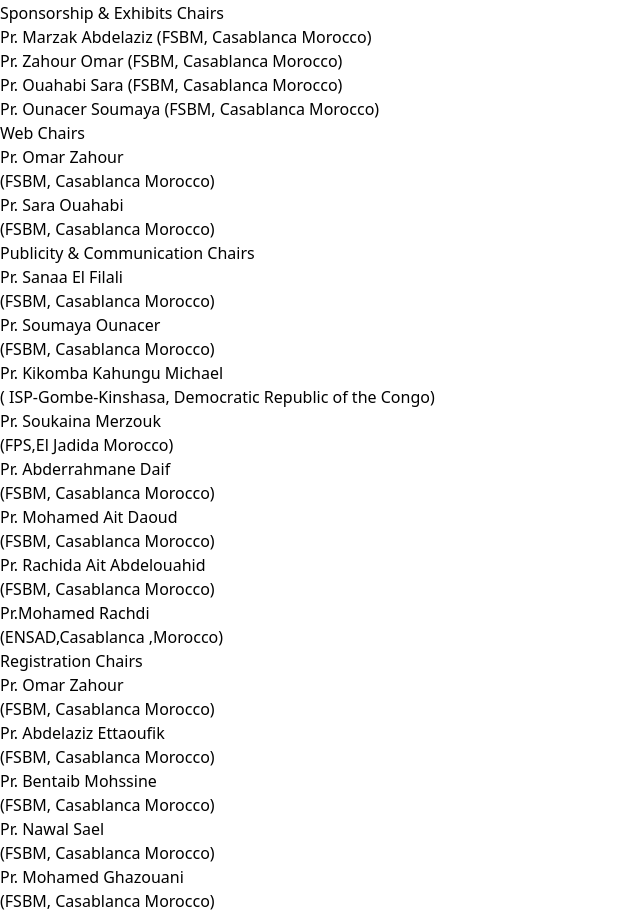
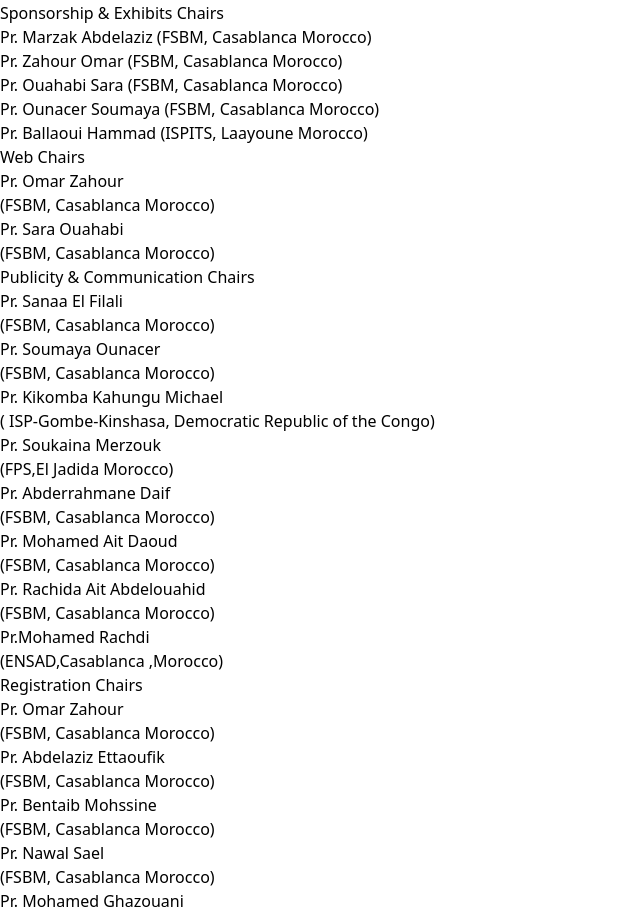
Before and after one commit to ilyasfarkhane-dev/conference, a Next.js app: page /committee in a window 1280 px wide. Shown: the part 7665-8582 px from the top of the page, without its empty margins (0-640 px from the left). Built offline with nearby package versions, Linux system fonts and the light colour scheme.

Commit message:
ballaoui

```diff
--- a/components/team/OurOfficeArea.tsx
+++ b/components/team/OurOfficeArea.tsx
@@ -12,7 +12,10 @@ const OurOfficeArea = () => {
     { title: "Pr. Zahour Omar ", name: "(FSBM, Casablanca Morocco)" },
     { title: "Pr. Ouahabi Sara", name: "(FSBM, Casablanca Morocco)" },
     { title: "Pr. Ounacer  Soumaya", name: "(FSBM, Casablanca Morocco)" },
+    { title: "Pr. Ballaoui Hammad", name: "(ISPITS, Laayoune Morocco)" },
+
   ];
+
   const publicite = [
     { title: "Pr. Sanaa El Filali", name: "(FSBM, Casablanca Morocco)" },
     { title: "Pr. Soumaya Ounacer ", name: "(FSBM, Casablanca Morocco)" },
@@ -274,6 +277,8 @@ const OurOfficeArea = () => {
     { title: "Pr. Zellou Ahmed", name: "(ENSIAS-UNIVM5, MOROCCO)" },
   ];
 
+
+
   return (
     <div className="bg-white py-5 mt-5">
       <div className="container text-center">
```
